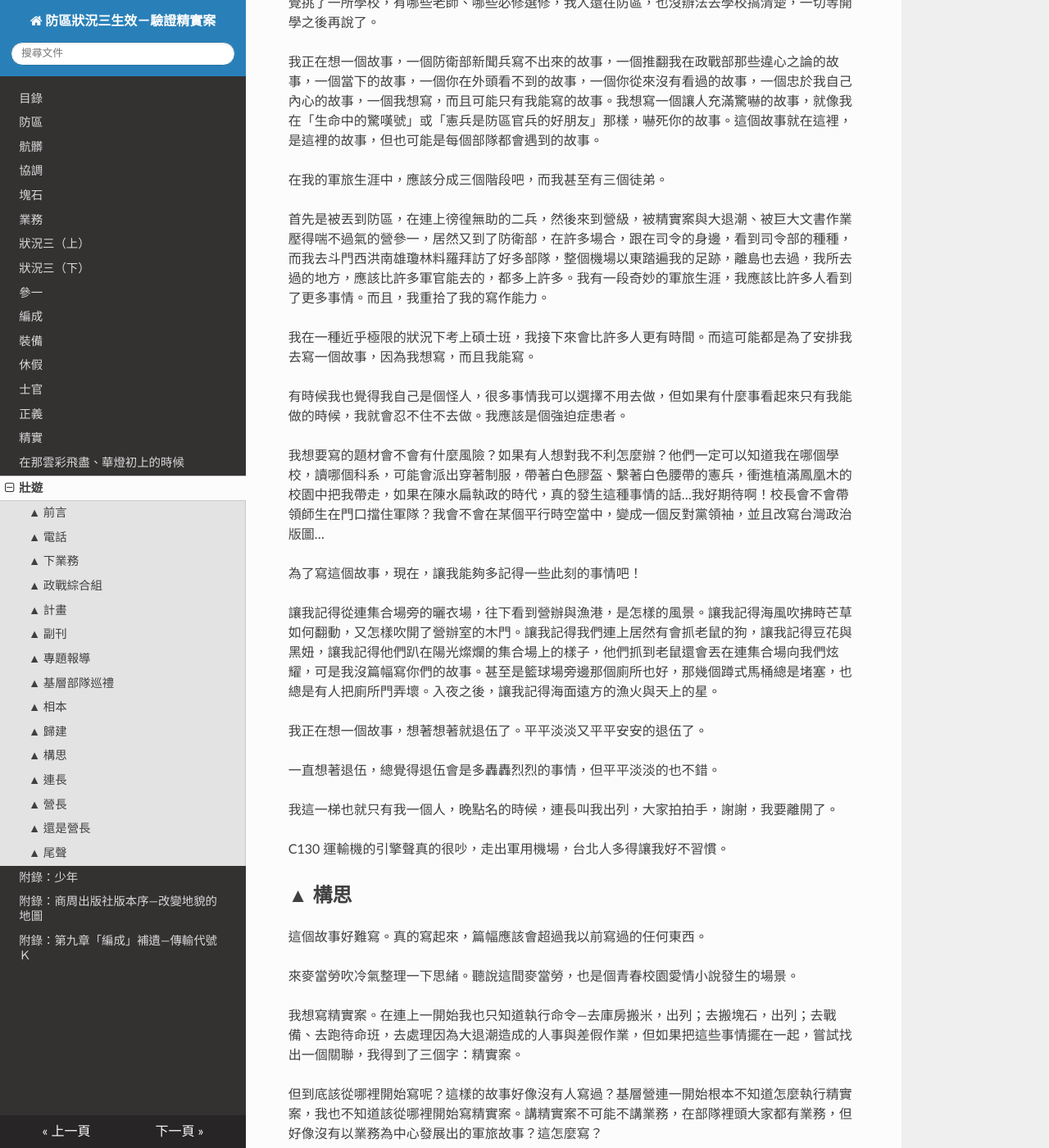
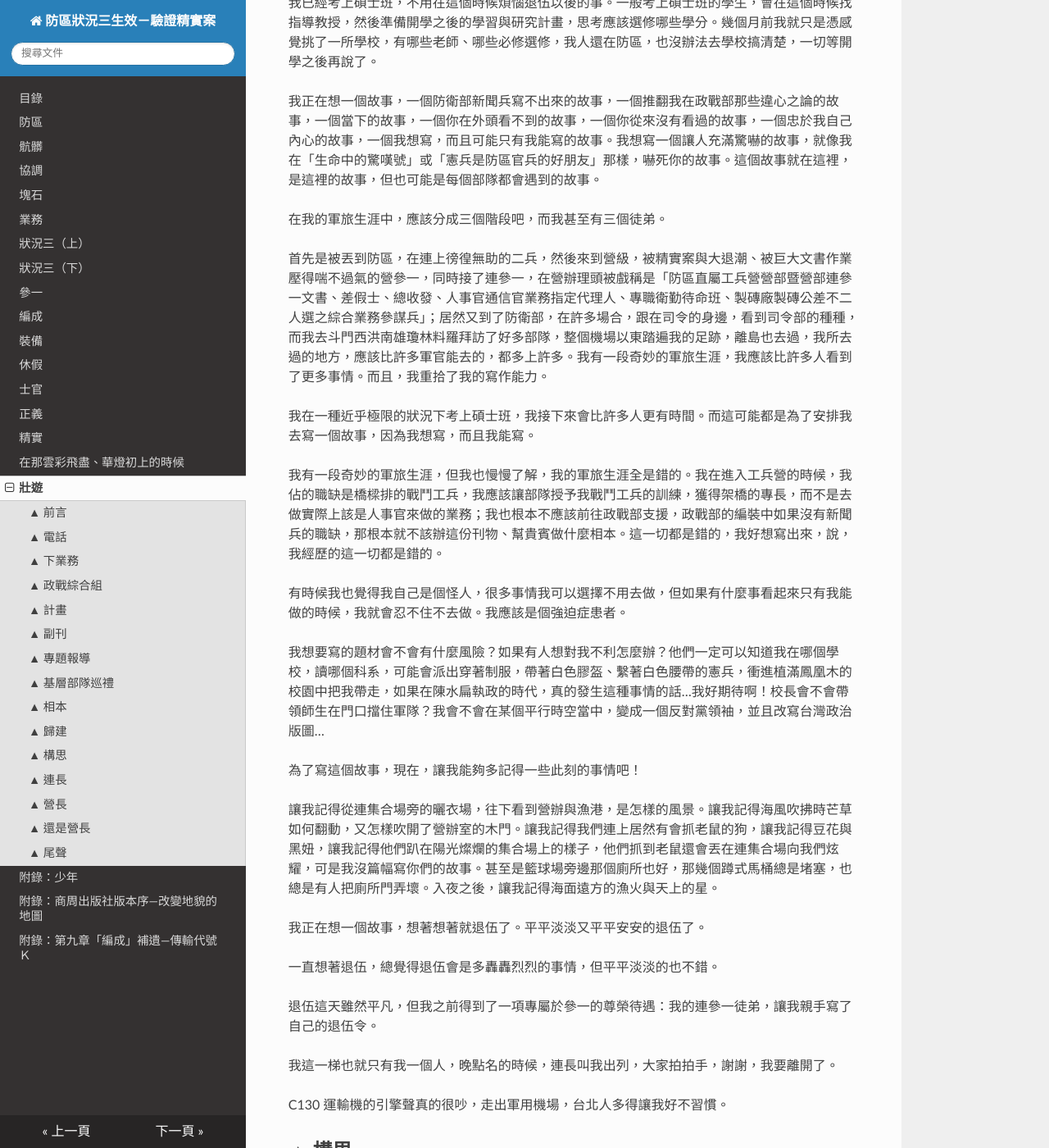
Before and after one commit to zonble/zk3, an MkDocs documentation site: the page built from docs/15_1.md, in a window 1280 px wide and 1400 px high, scrolled down 28128 px. Shown: the whole window at 82% size. Built offline with MkDocs 1.6.1, drawn with Linux system fonts in a browser that asks for light colours; nearby versions of some CDN libraries; some of the changed text lies outside the part shown.

Commit message:
Minor changes.

```diff
--- a/docs/15_1.md
+++ b/docs/15_1.md
@@ -28,7 +28,7 @@
 
 那個時候大家都還只有撥接網路，還沒有 ADSL 、行動網路與智慧型手機，就連手機也只是少數人的用品，別說 iPhone，連最早的 iPod 都還沒問世。智慧型手機都每年每代推陳出新，二十年時間也夠一個役男變成除役十年的有著啤酒肚的大叔，早先幾年還有人願意討論，還有人願意記得，那就夠了。
 
-其實我也不指望多少人可以看到，而是有能力改變些什麼的人能看到，離開那個地方我也不能做些什麼了。2002 年有次軍方還有人找我去看了一個新的人事系統，看看軍中有哪些進步，我也只是走馬看花，真的改變多少，該是去問還在每個月還在做人令做線傳的人吧。
+其實我也不指望多少人可以看到，而是有能力改變些什麼的人能看到，離開那個地方我也不能做些什麼了。2002 年有次國防部找我去看了一個新的人事系統，看看軍中有哪些進步，我也只是走馬看花，真的改變多少，該是去問還在每個月還在做人令做線傳的人吧。那天結束的時候，當時的國防部長霍守業還見了我五分鐘，給了我一份外島服務紀念章，我都來給國防部摸頭了，接下來也要寫碩士論文，真的沒力氣再管這些事情了。
 
 剛發表的時候還有不少朋友討論這部作品。開頭大概就是自我介紹，說我是哪個部隊的文書，《防區狀況三生效》真的描述了基層營連的文書生活，聽說有些部隊把 PDF 檔案列印之後在營連辦公室之間瘋傳，封面還寫上「文書必看列入移交」這種很誇張的標題。
 
@@ -468,9 +468,11 @@
 
 在我的軍旅生涯中，應該分成三個階段吧，而我甚至有三個徒弟。
 
-首先是被丟到防區，在連上徬徨無助的二兵，然後來到營級，被精實案與大退潮、被巨大文書作業壓得喘不過氣的營參一，居然又到了防衛部，在許多場合，跟在司令的身邊，看到司令部的種種，而我去斗門西洪南雄瓊林料羅拜訪了好多部隊，整個機場以東踏遍我的足跡，離島也去過，我所去過的地方，應該比許多軍官能去的，都多上許多。我有一段奇妙的軍旅生涯，我應該比許多人看到了更多事情。而且，我重拾了我的寫作能力。
+首先是被丟到防區，在連上徬徨無助的二兵，然後來到營級，被精實案與大退潮、被巨大文書作業壓得喘不過氣的營參一，同時接了連參一，在營辦理頭被戲稱是「防區直屬工兵營營部暨營部連參一文書、差假士、總收發、人事官通信官業務指定代理人、專職衛勤待命班、製磚廠製磚公差不二人選之綜合業務參謀兵」；居然又到了防衛部，在許多場合，跟在司令的身邊，看到司令部的種種，而我去斗門西洪南雄瓊林料羅拜訪了好多部隊，整個機場以東踏遍我的足跡，離島也去過，我所去過的地方，應該比許多軍官能去的，都多上許多。我有一段奇妙的軍旅生涯，我應該比許多人看到了更多事情。而且，我重拾了我的寫作能力。
 
 我在一種近乎極限的狀況下考上碩士班，我接下來會比許多人更有時間。而這可能都是為了安排我去寫一個故事，因為我想寫，而且我能寫。
+
+我有一段奇妙的軍旅生涯，但我也慢慢了解，我的軍旅生涯全是錯的。我在進入工兵營的時候，我佔的職缺是橋樑排的戰鬥工兵，我應該讓部隊授予我戰鬥工兵的訓練，獲得架橋的專長，而不是去做實際上該是人事官來做的業務；我也根本不應該前往政戰部支援，政戰部的編裝中如果沒有新聞兵的職缺，那根本就不該辦這份刊物、幫貴賓做什麼相本。這一切都是錯的，我好想寫出來，說，我經歷的這一切都是錯的。
 
 有時候我也覺得我自己是個怪人，很多事情我可以選擇不用去做，但如果有什麼事看起來只有我能做的時候，我就會忍不住不去做。我應該是個強迫症患者。
 
@@ -483,6 +485,8 @@
 我正在想一個故事，想著想著就退伍了。平平淡淡又平平安安的退伍了。
 
 一直想著退伍，總覺得退伍會是多轟轟烈烈的事情，但平平淡淡的也不錯。
+
+退伍這天雖然平凡，但我之前得到了一項專屬於參一的尊榮待遇：我的連參一徒弟，讓我親手寫了自己的退伍令。
 
 我這一梯也就只有我一個人，晚點名的時候，連長叫我出列，大家拍拍手，謝謝，我要離開了。
 
```
Also changed, not shown: docs/02.md (+1 -1 lines), docs/15_0.md (+1 -1 lines).
